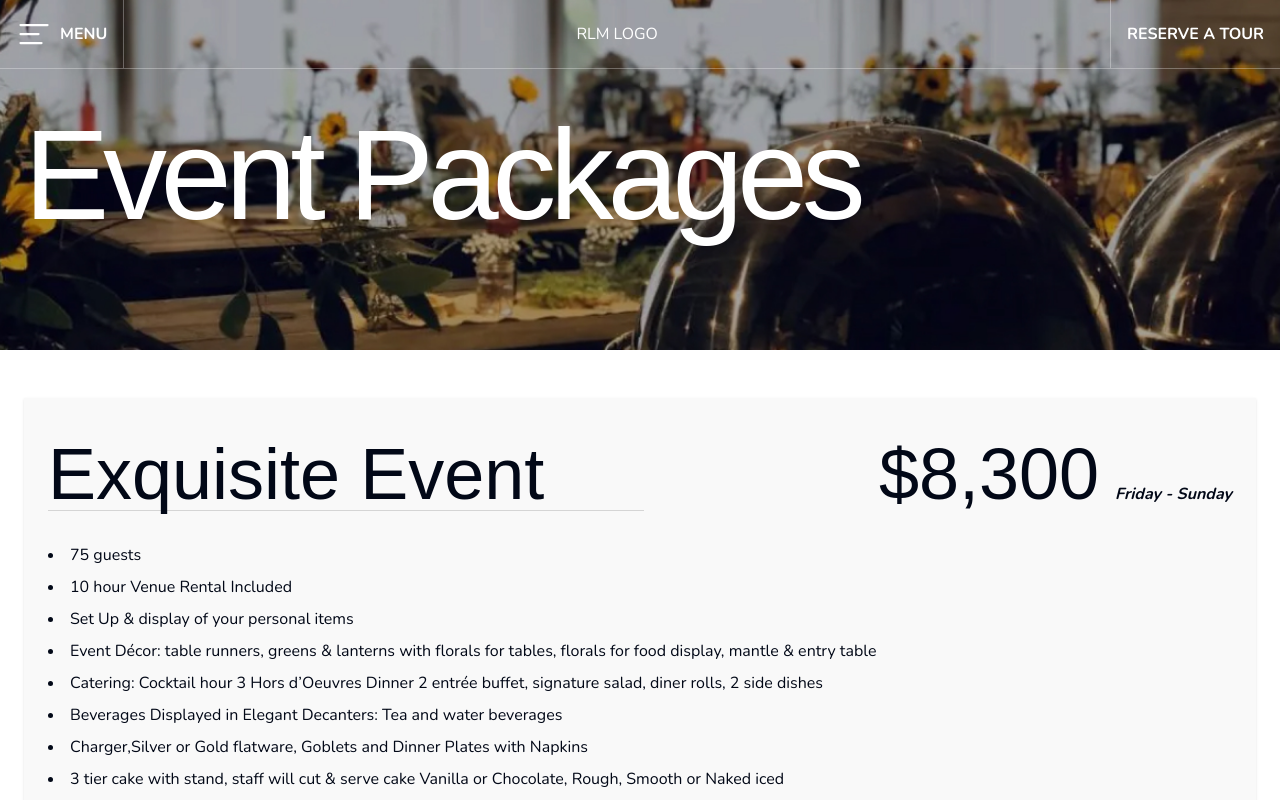
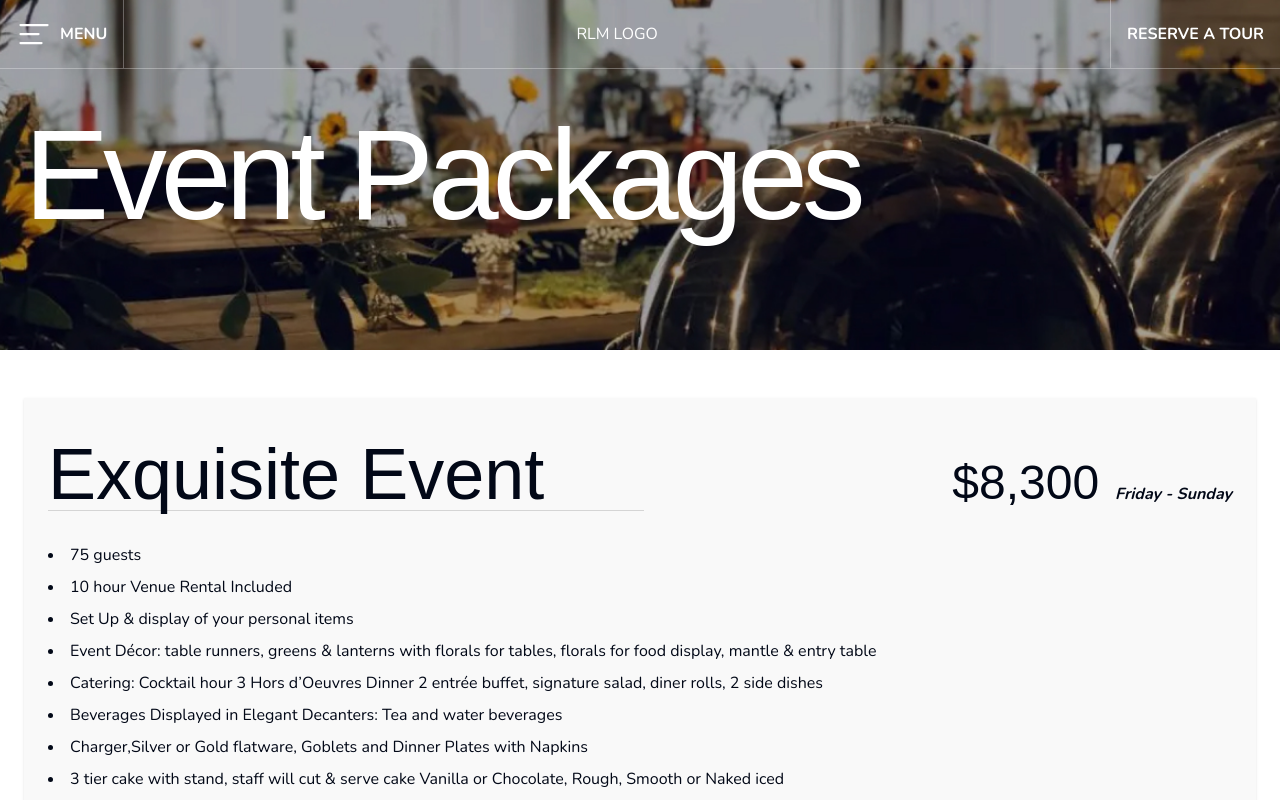
Before and after one commit to Dillonzellis/rlmaffairs-v4, a Next.js app: page /event-packages in a window 1280 px wide. Shown: the top 800 px of the page. Built offline with nearby package versions, Linux system fonts and the light colour scheme; a web font is replaced by a local one.

Commit message:
style: change package card price size

```diff
--- a/src/components/sections/packages/Package.tsx
+++ b/src/components/sections/packages/Package.tsx
@@ -14,7 +14,7 @@ export const Package = ({
           <hr className="border-t-1 w-[120%] border-[#d5d5d5]"></hr>
         </div>
         <div className="flex items-baseline gap-4">
-          <div className="font-serif text-7xl">{mainPrice}</div>
+          <div className="font-serif text-5xl">{mainPrice}</div>
           <div className="font-bold italic">Friday - Sunday</div>
         </div>
       </div>
```
